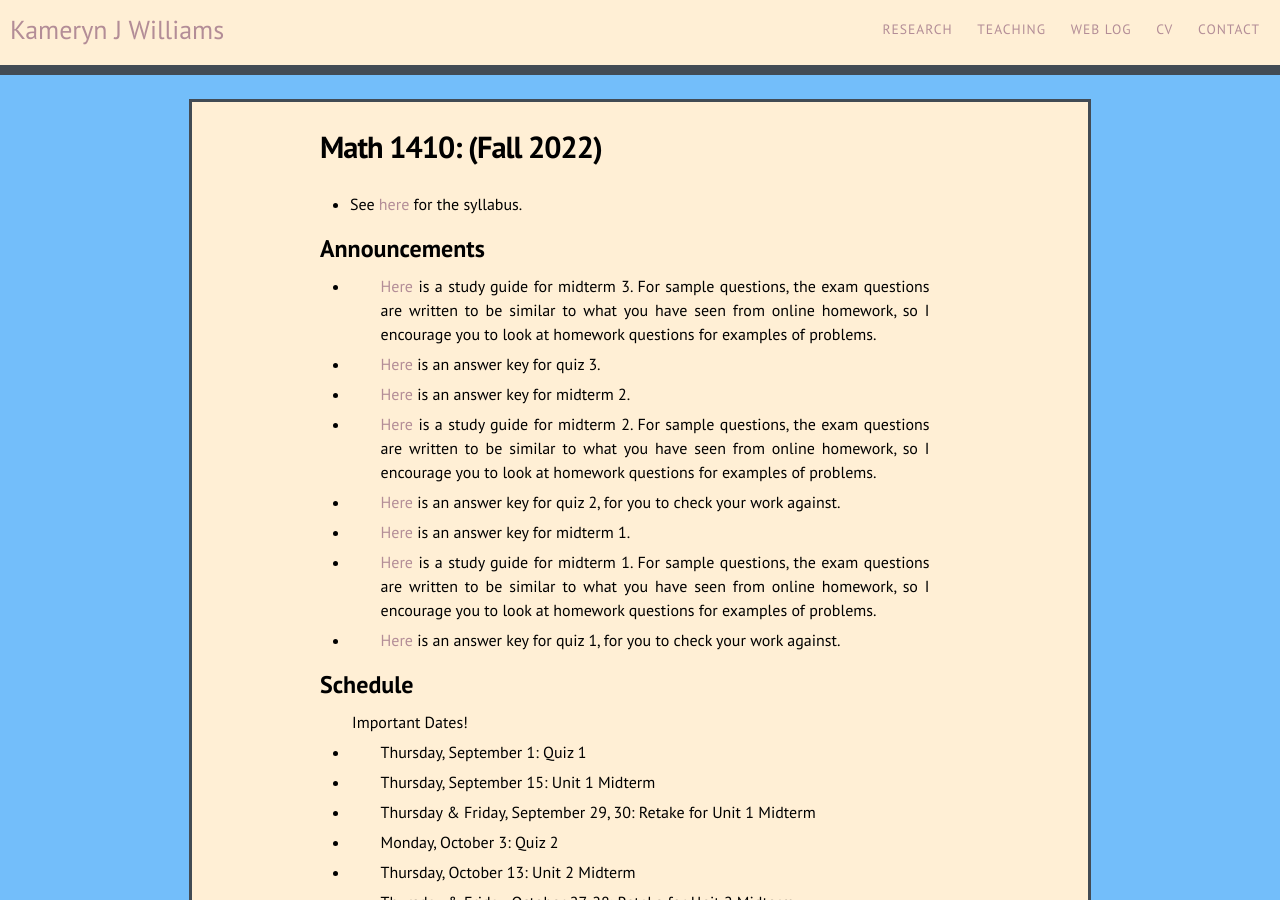
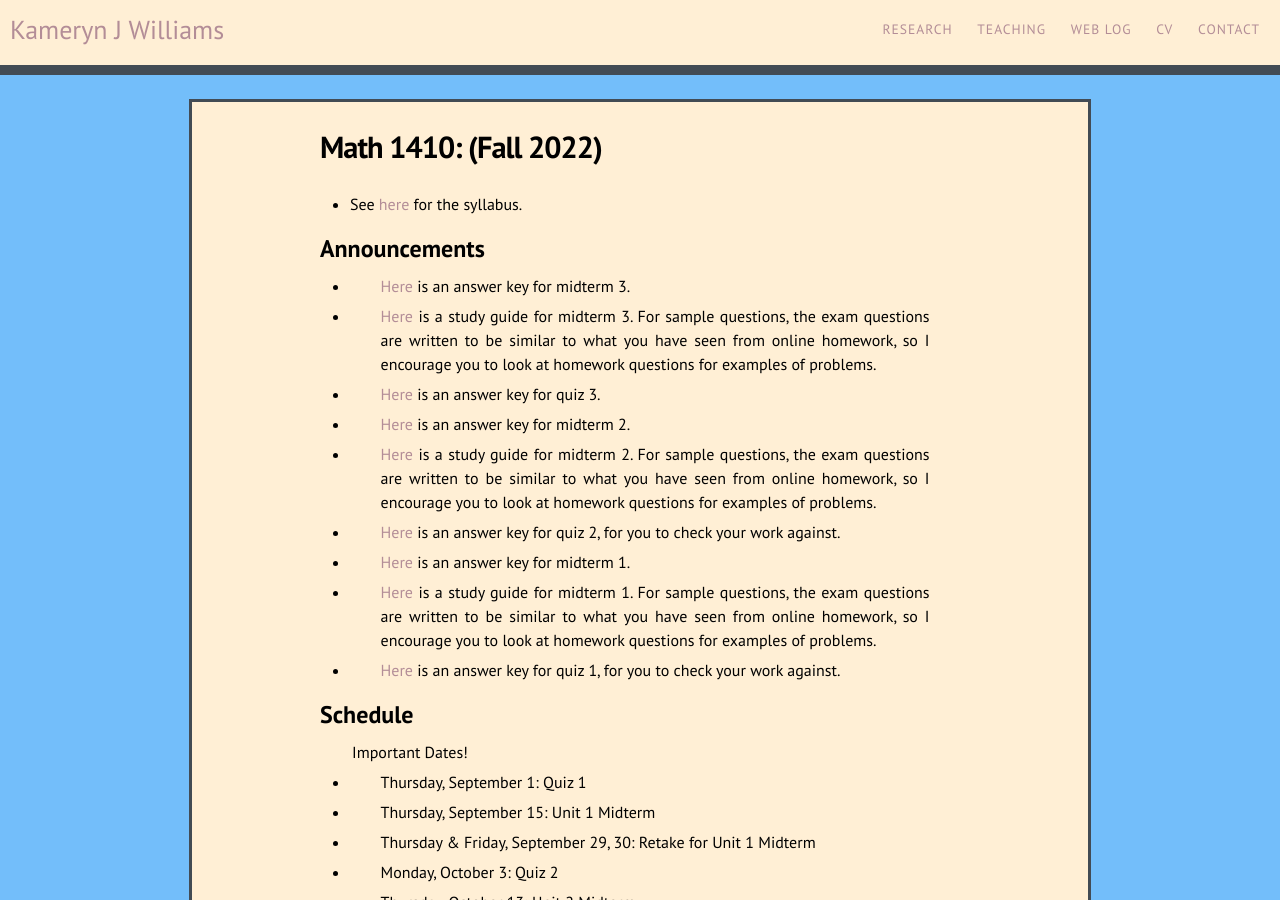
Before and after one commit to kamerynjw/kamerynjw.github.io, a Jekyll site: the page built from teaching/2022/math1410.md, in a window 1280 px wide and 900 px high. Built offline with Jekyll 4.4.1, drawn with Linux system fonts in a browser that asks for light colours; nearby versions of some CDN libraries.

Commit message:
exam answer key'

```diff
--- a/teaching/2022/math1410.md
+++ b/teaching/2022/math1410.md
@@ -10,6 +10,8 @@ permalink: /teaching/2022/math1410/
 
 Announcements
 -------------
+
+* [Here]({{ page.url }}e3answers.pdf) is an answer key for midterm 3.
 
 * [Here]({{ page.url }}sg3.pdf) is a study guide for midterm 3. For sample questions, the exam questions are written to be similar to what you have seen from online homework, so I encourage you to look at homework questions for examples of problems.
 
```
Also changed, not shown: 1 other file.
